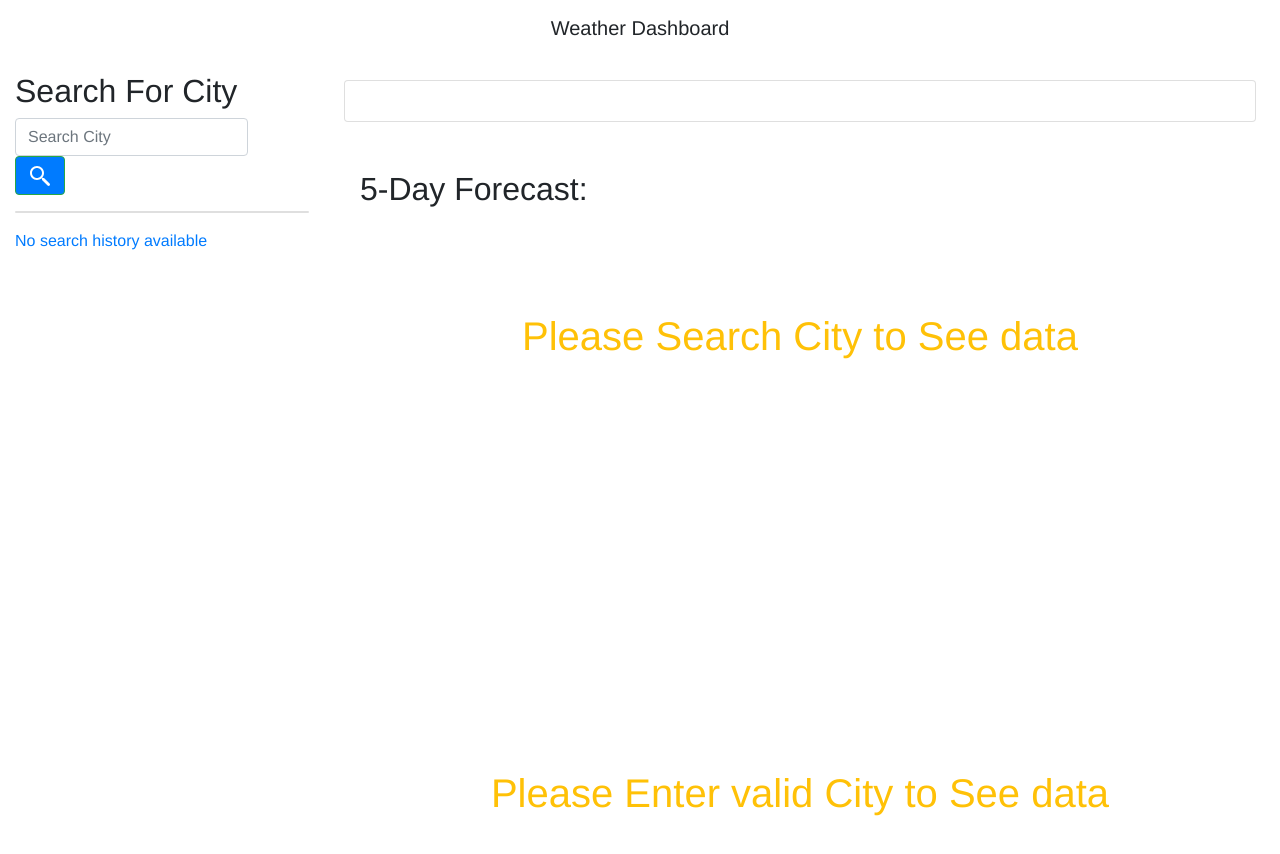
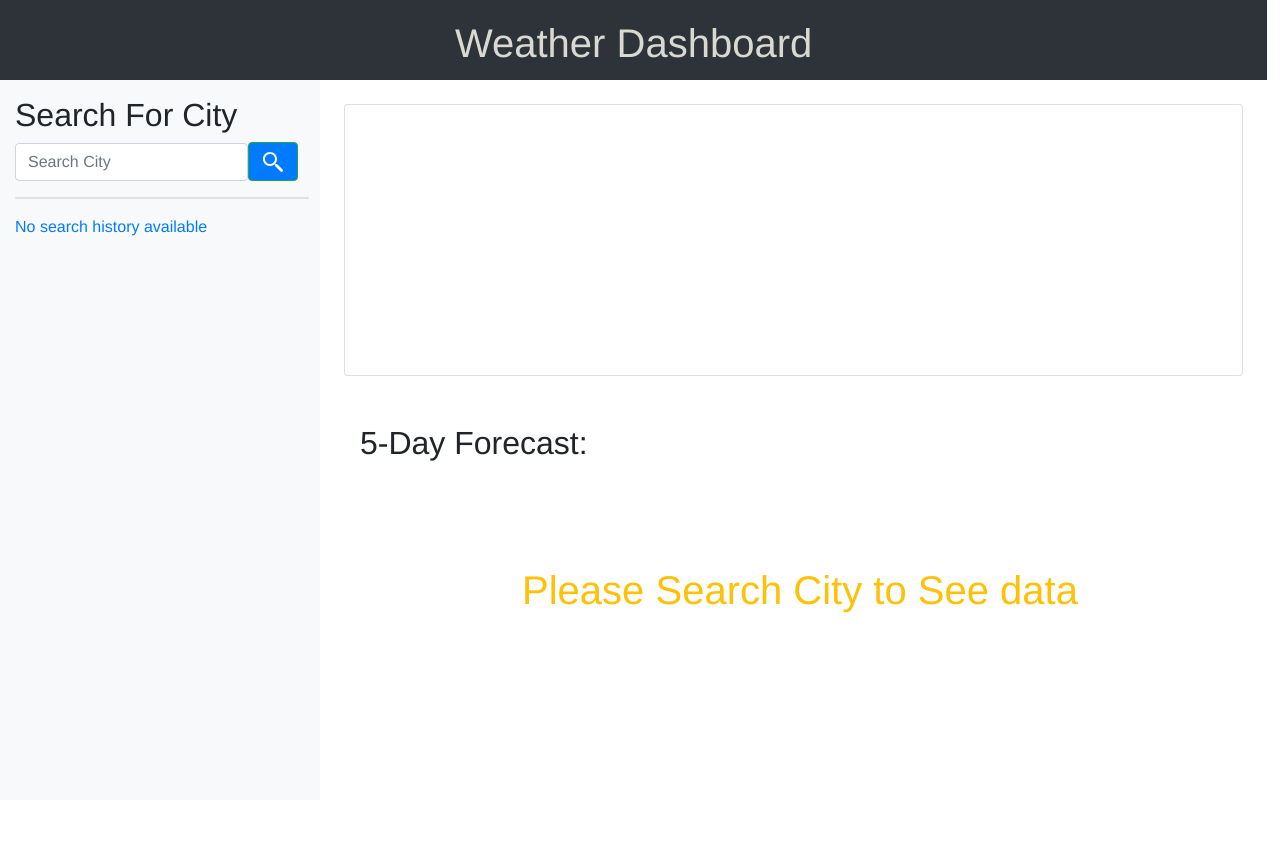
Before and after one commit to Sudan20215/Weather_app, a plain HTML site: page index.html in a window 1280 px wide. Shown: the top 854 px of the page. Drawn offline with nearby package versions, Linux system fonts and the light colour scheme.

Commit message:
styling done

```diff
--- a/style.css
+++ b/style.css
@@ -8,3 +8,55 @@
     font-family: "Helvetica Neue", "Segoe UI", Helvetica, Arial, sans-serif;
     font-size: 100%;
   }
+  .nav-wrapper {
+    background-color: #2d3338;
+    height: 10vh;
+    color: #dad9d1;
+    font-size: 2rem;
+    width: 99vw;
+  }
+  .weather-dashboard {
+    font-size: 2.5rem;
+    font-weight: 400;
+    padding: auto;
+  }
+
+  .main-wrapper {
+    width: 100vw;
+    height: 90vh;
+    background-color: #ffffff;
+  }
+  .sidebar {
+    background-color: #f8f9fa;
+    height: 90vh;
+  }
+  .main-bar {
+    background-color: #ffffff;
+    width: 75vw;
+    height: 100vh;
+  }
+
+  .main-top {
+    width: 74vw;
+    height: 40%;
+  }
+  .main-buttom {
+    width: 74vw;
+  }
+  .card-col {
+    background-color: #007bff;
+  }
+  .search-button {
+    margin-left: -0.5rem !important;
+  }
+  .forcastCard {
+    width: 10rem;
+  }
+  .uv {
+    background-color: #dc3545;
+    height: 1.5rem;
+    width: 3rem;
+    padding-left: 0.5rem;
+    border-radius: 2px;
+    color: #ffffff;
+  }
```
